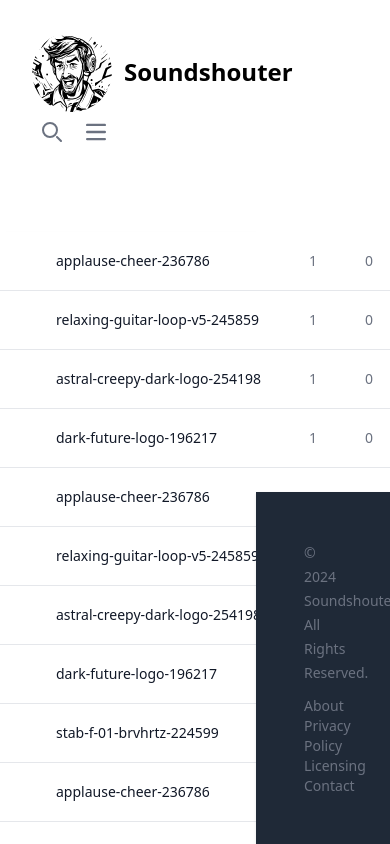
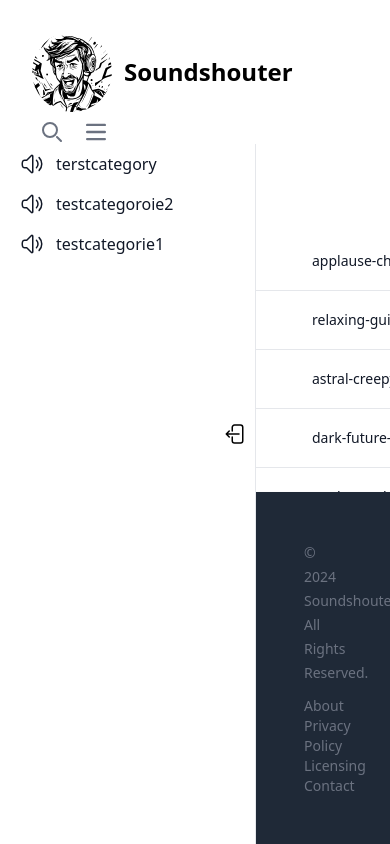
Before and after one commit to dr-R3dn3ck/soundshouter, a Vue app in the folder soundshouter-vite-webapp/: page / in a window 390 px wide. Shown: the top 844 px of the page. Built offline with nearby package versions, Linux system fonts and the light colour scheme.

Commit message:
added sidebar transitions

```diff
--- a/soundshouter-vite-webapp/src/App.vue
+++ b/soundshouter-vite-webapp/src/App.vue
@@ -12,15 +12,15 @@
 
     <body class="dark:bg-gray-800">
 
-        <div class="sticky top-36 z-20 sm:ml-64 bg-white dark:bg-gray-950 h-auto min-h-12"
-        :class="sideBarState === false ? 'ml-64' : 'ml-64'">
+        <div class="sticky top-36 z-20 bg-white dark:bg-gray-950 h-auto min-h-12"
+            :class="sideBarState === true ? 'ml-64' : ''">
             <SubCatElement v-for="sub in subcategoriesFiltered" :id="sub.id" :subcat="sub.name"
                 @click-sub-cat-event="filterSoundsBySubCatergorie">
             </SubCatElement>
         </div>
 
         <div>
-            <SoundTable>
+            <SoundTable :barState="sideBarState">
                 <template #soundelements>
 
                     <SoundElement v-for="sound in soundsFiltered" :id="sound.id" :name="sound.name"
@@ -46,8 +46,8 @@
         </SideBar>
     </div>
 
-    <footer class="p-4 sm:ml-64 bg-gray-800 shadow dark:bg-gray-800 sticky bottom-0 z-20"
-    :class="sideBarState === false ? 'ml-0' : 'ml-64'">
+    <footer class="p-4 bg-gray-800 shadow dark:bg-gray-800 sticky bottom-0 z-20"
+    :class="sideBarState === true ? 'ml-64' : ''">
         <div>
             <Footer />
         </div>
--- a/soundshouter-vite-webapp/src/components/SideBar.vue
+++ b/soundshouter-vite-webapp/src/components/SideBar.vue
@@ -15,65 +15,24 @@ onMounted(() => {
 <template>
 
     <aside id="logo-sidebar"
-        v-if="barState"
-        class="fixed top-36 left-0 z-40 w-64 h-screen transition-transform -translate-x-full bg-white border-r border-gray-200 sm:translate-x-0 dark:bg-gray-800 dark:border-gray-700"
-        aria-label="Sidebar">
+        class="fixed top-36 left-0 z-40 w-64 h-screen transition-transform -translate-x-full bg-white border-r border-gray-200 dark:bg-gray-800 dark:border-gray-700"
+        :class="barState === true ? 'translate-x-0' : '-translate-x-full'" aria-label="Sidebar">
         <div class="h-full px-3 pb-4 overflow-y-auto bg-white dark:bg-gray-800">
-            <div v-if="barState">
-                <button @click="$emit('switchSideBarState')" class="dark:bg-slate-700 rounded-lg fixed top-2/4 right-1">
-                <svg xmlns="http://www.w3.org/2000/svg" fill="none" viewBox="0 0 24 24" stroke-width="1.5"
-                    stroke="currentColor" class="size-6">
-                    <path stroke-linecap="round" stroke-linejoin="round"
-                        d="M8.25 9V5.25A2.25 2.25 0 0 1 10.5 3h6a2.25 2.25 0 0 1 2.25 2.25v13.5A2.25 2.25 0 0 1 16.5 21h-6a2.25 2.25 0 0 1-2.25-2.25V15m-3 0-3-3m0 0 3-3m-3 3H15" />
-                </svg>
-            </button>
-            </div>
-
-            <div v-else>
-                <button @click="$emit('switchSideBarState')" class="dark:bg-slate-700 rounded-lg fixed top-2/4 left-64 rotate-180">
-                <svg xmlns="http://www.w3.org/2000/svg" fill="none" viewBox="0 0 24 24" stroke-width="1.5"
-                    stroke="currentColor" class="size-6">
-                    <path stroke-linecap="round" stroke-linejoin="round"
-                        d="M8.25 9V5.25A2.25 2.25 0 0 1 10.5 3h6a2.25 2.25 0 0 1 2.25 2.25v13.5A2.25 2.25 0 0 1 16.5 21h-6a2.25 2.25 0 0 1-2.25-2.25V15m-3 0-3-3m0 0 3-3m-3 3H15" />
-                    </svg>
-            </button>
-            </div>
-
             <ul class="space-y-2 font-medium">
                 <slot name="element"></slot>
             </ul>
         </div>
     </aside>
 
-    <aside id="logo-sidebar"
-        v-if="!barState"
-        class="fixed top-36 -left-64 z-40 w-64 h-screen transition-transform -translate-x-full bg-white border-r border-gray-200 sm:translate-x-0 dark:bg-gray-800 dark:border-gray-700"
-        aria-label="Sidebar">
-        <div class="h-full px-3 pb-4 overflow-y-auto bg-white dark:bg-gray-800">
-            <div v-if="barState">
-                <button @click="$emit('switchSideBarState')" class="dark:bg-slate-700 rounded-lg fixed top-2/4 right-1">
-                <svg xmlns="http://www.w3.org/2000/svg" fill="none" viewBox="0 0 24 24" stroke-width="1.5"
-                    stroke="currentColor" class="size-6">
-                    <path stroke-linecap="round" stroke-linejoin="round"
-                        d="M8.25 9V5.25A2.25 2.25 0 0 1 10.5 3h6a2.25 2.25 0 0 1 2.25 2.25v13.5A2.25 2.25 0 0 1 16.5 21h-6a2.25 2.25 0 0 1-2.25-2.25V15m-3 0-3-3m0 0 3-3m-3 3H15" />
-                </svg>
-            </button>
-            </div>
-
-            <div v-else>
-                <button @click="$emit('switchSideBarState')" class="dark:bg-slate-700 rounded-lg fixed top-2/4 left-64 rotate-180">
-                <svg xmlns="http://www.w3.org/2000/svg" fill="none" viewBox="0 0 24 24" stroke-width="1.5"
-                    stroke="currentColor" class="size-6">
-                    <path stroke-linecap="round" stroke-linejoin="round"
-                        d="M8.25 9V5.25A2.25 2.25 0 0 1 10.5 3h6a2.25 2.25 0 0 1 2.25 2.25v13.5A2.25 2.25 0 0 1 16.5 21h-6a2.25 2.25 0 0 1-2.25-2.25V15m-3 0-3-3m0 0 3-3m-3 3H15" />
-                    </svg>
-            </button>
-            </div>
-
-            <ul class="space-y-2 font-medium">
-                <slot name="element"></slot>
-            </ul>
-        </div>
-    </aside>
+    <div>
+        <button @click="$emit('switchSideBarState')" class="dark:bg-slate-700 rounded-lg fixed top-2/4 z-40"
+            :class="barState === false ? 'rotate-180 left-0' : 'left-56'">
+            <svg xmlns="http://www.w3.org/2000/svg" fill="none" viewBox="0 0 24 24" stroke-width="1.5"
+                stroke="currentColor" class="size-6">
+                <path stroke-linecap="round" stroke-linejoin="round"
+                    d="M8.25 9V5.25A2.25 2.25 0 0 1 10.5 3h6a2.25 2.25 0 0 1 2.25 2.25v13.5A2.25 2.25 0 0 1 16.5 21h-6a2.25 2.25 0 0 1-2.25-2.25V15m-3 0-3-3m0 0 3-3m-3 3H15" />
+            </svg>
+        </button>
+    </div>
 
 </template>
--- a/soundshouter-vite-webapp/src/components/SoundTable.vue
+++ b/soundshouter-vite-webapp/src/components/SoundTable.vue
@@ -1,17 +1,21 @@
 <script setup>
 
-import { onMounted } from 'vue'
+import { onMounted, defineProps } from 'vue'
 import { initFlowbite } from 'flowbite'
 
 // initialize components based on data attribute selectors
 onMounted(() => {
     initFlowbite();
 })
+defineProps({
+    barState: Boolean
+})
 
 </script>
 
 <template class="">
-        <div class="max-lg:overflow-auto min-h-screen shadow-md sm:rounded-lg sm:ml-64">
+        <div class="max-lg:overflow-auto min-h-screen shadow-md sm:rounded-lg"
+        :class="barState === true ? 'ml-64' : ''">
             <table class="w-full text-sm text-left rtl:text-right text-gray-500 dark:text-gray-400">
                 <thead class="max-lg:hidden sticky top-48 z-20 text-xs text-gray-700 uppercase bg-gray-50 dark:bg-gray-700 dark:text-gray-400">
                     <tr>
```
